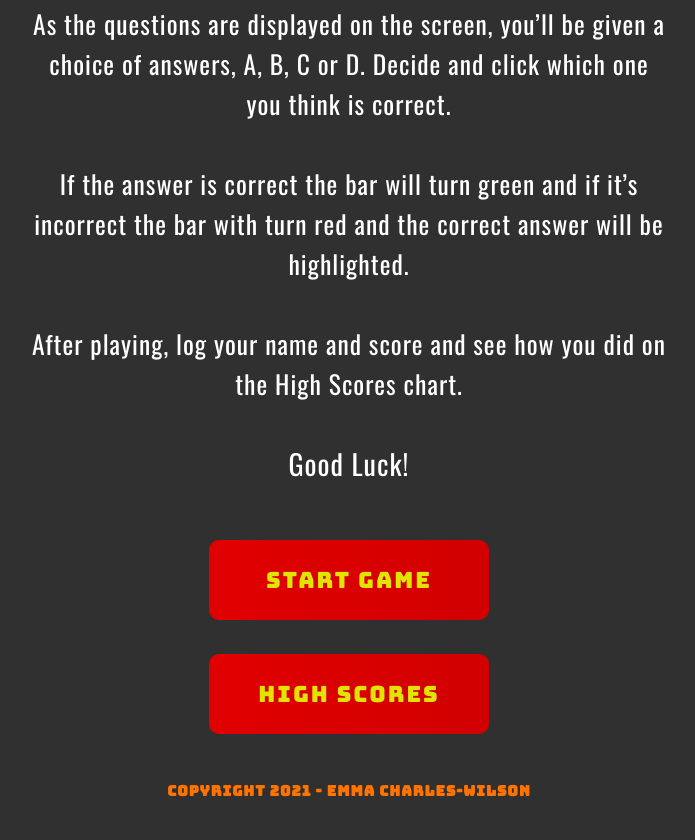
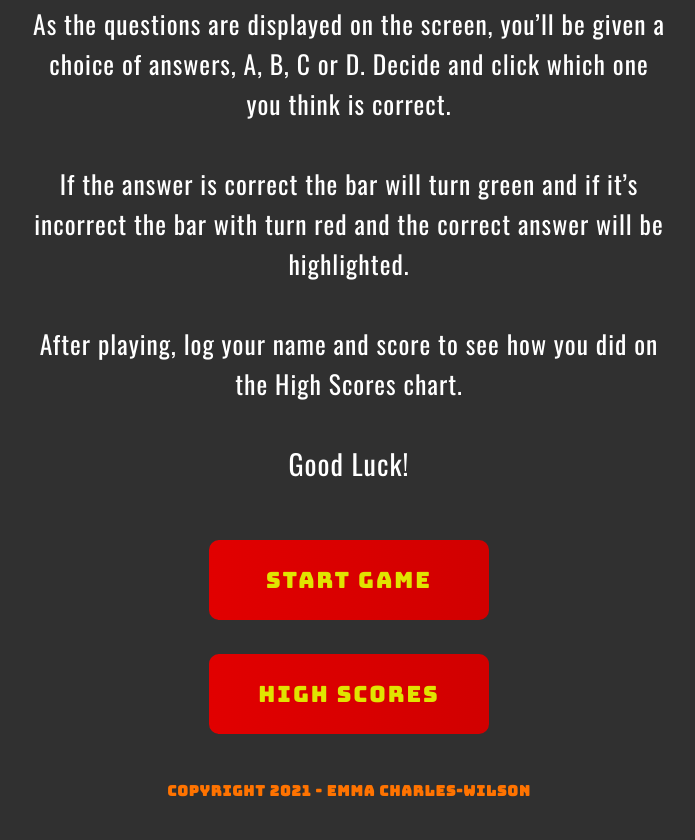
Before and after one commit to Emmacharleswilson/Pub-Quiz, a plain HTML site: page index.html in a window 1280 px wide. Shown: the part 612-1452 px from the top of the page, without its empty margins (291-986 px from the left). Drawn offline with nearby package versions, Linux system fonts and the light colour scheme.

Commit message:
Add wireframes to ReadMe file

```diff
--- a/index.html
+++ b/index.html
@@ -43,7 +43,7 @@
                     correct
                     answer will be highlighted.
                 </li>
-                <li>After playing, log your name and score and see how you did on the High Scores chart.</li>
+                <li>After playing, log your name and score to see how you did on the High Scores chart.</li>
                 <li id="good-luck">Good Luck!</li>
             </ul>
         </div>
```
Also changed, not shown: assets/readme-files/high-scores.png (added), assets/readme-files/home-page.png (added), assets/readme-files/instructions.png (added), assets/readme-files/quiz.png (added), 1 other file.
